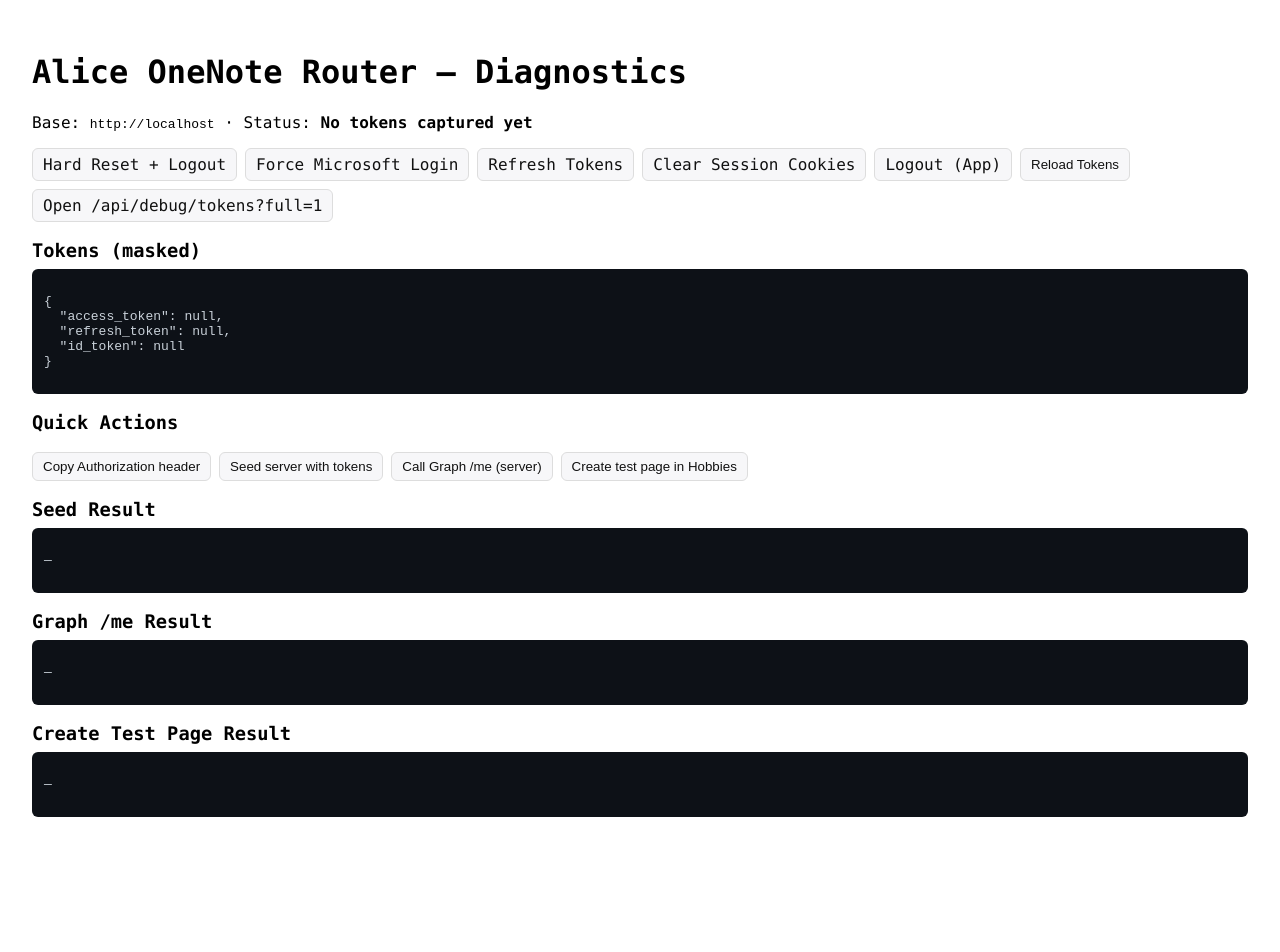
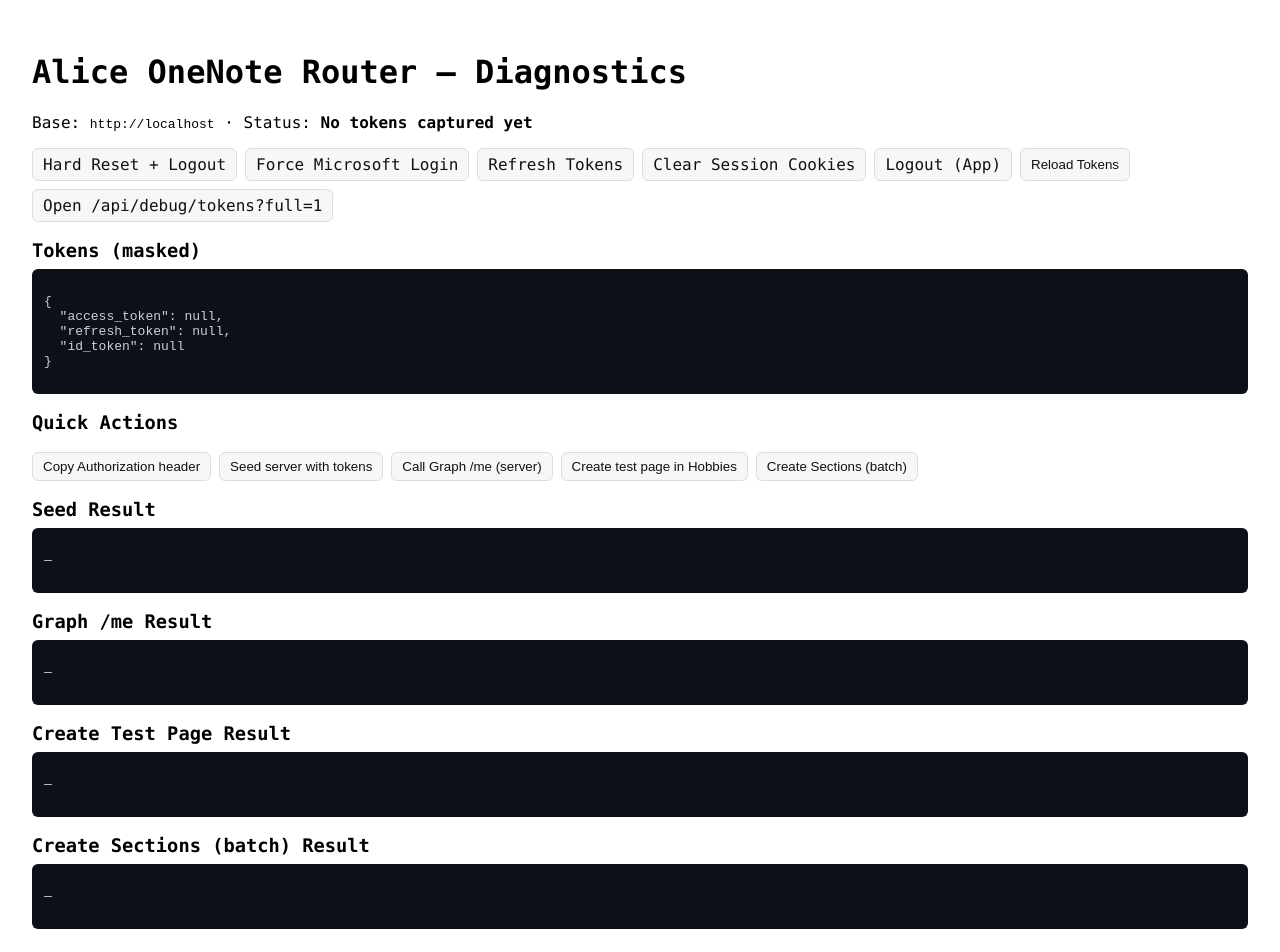
Before and after one commit to tchaudhry907/alice-onenote-router, a Next.js app: page /debug/diagnostics in a window 1280 px wide. Shown: the top 952 px of the page. Before the commit the page ends 849 px from the top, so only its background shows below. Built offline with nearby package versions, Linux system fonts and the light colour scheme.

Commit message:
Add batch section creation and streamline diagnostics

```diff
--- a/pages/debug/diagnostics.js
+++ b/pages/debug/diagnostics.js
@@ -1,18 +1,13 @@
 // pages/debug/diagnostics.js
-// Client-only diagnostics dashboard for auth + Graph quick-tests.
-
 import { useEffect, useMemo, useState } from "react";
-
-// Prevent Next from trying to pre-render dynamic data at build time
-export const config = { unstable_runtimeJS: true };
 
 export default function Diagnostics() {
   const [tokens, setTokens] = useState(null);
   const [status, setStatus] = useState("No tokens captured yet");
-
   const [seedResult, setSeedResult] = useState(null);
   const [meResult, setMeResult] = useState(null);
   const [createResult, setCreateResult] = useState(null);
+  const [batchResult, setBatchResult] = useState(null);
 
   const baseUrl = useMemo(() => {
     if (typeof window === "undefined") return "";
@@ -22,7 +17,7 @@ export default function Diagnostics() {
   const wantFull = useMemo(() => {
     if (typeof window === "undefined") return false;
     const p = new URLSearchParams(window.location.search);
-    return ["1", "true", "yes"].includes((p.get("full") || "").toLowerCase());
+    return ["1","true","yes"].includes((p.get("full") || "").toLowerCase());
   }, []);
 
   async function reloadTokens() {
@@ -36,16 +31,10 @@ export default function Diagnostics() {
       setStatus("Failed to load tokens");
     }
   }
-
   useEffect(() => { reloadTokens(); }, [baseUrl, wantFull]);
 
-  // ---- helpers -------------------------------------------------------------
-
   async function copyAuthHeader() {
-    if (!tokens?.access_token) {
-      alert("No access_token in memory. Click Refresh Tokens first, then Reload Tokens.");
-      return;
-    }
+    if (!tokens?.access_token) { alert("No access_token in memory."); return; }
     const s = `Authorization: Bearer ${tokens.access_token}`;
     await navigator.clipboard.writeText(s);
     alert("Copied Authorization header to clipboard.");
@@ -53,18 +42,18 @@ export default function Diagnostics() {
 
   async function seedServerWithTokens() {
     if (!tokens?.access_token || !tokens?.refresh_token || !tokens?.id_token) {
-      alert("Need access_token, refresh_token, and id_token to seed the server. Click ‘Refresh Tokens’, then ‘Reload Tokens’.");
+      alert("Need access_token, refresh_token, and id_token. Click “Refresh Tokens”, then Reload Tokens.");
       return;
     }
     const r = await fetch("/api/debug/tokens/import", {
       method: "POST",
       headers: { "Content-Type": "application/json" },
-      credentials: "include",
       body: JSON.stringify({
         access_token: tokens.access_token,
         refresh_token: tokens.refresh_token,
         id_token: tokens.id_token,
       }),
+      credentials: "include",
     });
     const j = await r.json();
     setSeedResult(j);
@@ -72,78 +61,42 @@ export default function Diagnostics() {
   }
 
   async function callGraphMe() {
-    // Prefer cookie session; fallback to clipboard Authorization if present.
-    const opts = { credentials: "include" };
-    try {
-      const r = await fetch("/api/graph/me", opts);
-      if (r.status === 401) {
-        const auth = await readAuthFromClipboard();
-        if (auth) {
-          const r2 = await fetch("/api/graph/me", { headers: { Authorization: auth }, credentials: "include" });
-          const j2 = await r2.json();
-          setMeResult(j2);
-          return;
-        }
-      }
-      const j = await r.json();
-      setMeResult(j);
-    } catch (e) {
-      setMeResult({ error: String(e) });
-    }
+    const r = await fetch("/api/graph/me", { credentials: "include" });
+    const j = await r.json();
+    setMeResult(j);
   }
 
   async function createTestPage() {
-    // Prefer cookie session; fallback to clipboard Authorization if present.
     setCreateResult({ loading: true });
-    const body = {
-      notebookName: "AliceChatGPT",
-      sectionName: "Hobbies",
-      title: "[DIAG] Test page from Diagnostics",
-      html: "<p>Created via Diagnostics button ✅</p>",
-    };
-
-    let r = await fetch("/api/debug/create-test-page", {
+    const r = await fetch("/api/debug/create-test-page", {
       method: "POST",
       headers: { "Content-Type": "application/json" },
       credentials: "include",
-      body: JSON.stringify(body),
+      body: JSON.stringify({
+        notebookName: "AliceChatGPT",
+        sectionName: "Hobbies",
+        title: "[DIAG] Test page from Diagnostics",
+        html: "<p>Created via Diagnostics button ✅</p>",
+      }),
     });
-
-    if (r.status === 401) {
-      const auth = await readAuthFromClipboard();
-      if (auth) {
-        r = await fetch("/api/debug/create-test-page", {
-          method: "POST",
-          headers: { "Content-Type": "application/json", Authorization: auth },
-          credentials: "include",
-          body: JSON.stringify(body),
-        });
-      }
-    }
-
-    try {
-      const j = await r.json();
-      setCreateResult(j);
-    } catch (e) {
-      setCreateResult({ ok: false, error: `Non-JSON response: ${e}` });
-    }
+    const j = await r.json();
+    setCreateResult(j);
   }
 
-  async function readAuthFromClipboard() {
-    if (typeof navigator?.clipboard?.readText !== "function") return null;
-    try {
-      const raw = (await navigator.clipboard.readText()).trim();
-      if (!raw) return null;
-      if (/^Authorization:\s*Bearer\s+/.test(raw)) return raw;
-      if (/^Bearer\s+/.test(raw)) return `Authorization: ${raw}`;
-      // Assume raw token
-      return `Authorization: Bearer ${raw}`;
-    } catch {
-      return null;
-    }
+  async function batchCreateSections() {
+    setBatchResult({ loading: true });
+    const r = await fetch("/api/graph/sections-create-batch", {
+      method: "POST",
+      headers: { "Content-Type": "application/json" },
+      credentials: "include",
+      body: JSON.stringify({
+        notebookName: "AliceChatGPT",
+        sectionNames: ["Hobbies", "Travel", "Taxes"],
+      }),
+    });
+    const j = await r.json();
+    setBatchResult(j);
   }
-
-  // ---- UI -----------------------------------------------------------------
 
   return (
     <main style={{ padding: 24, fontFamily: "ui-monospace, SFMono-Regular, Menlo, monospace" }}>
@@ -162,8 +115,8 @@ export default function Diagnostics() {
 
       <Section title={`Tokens (${wantFull ? "full, not truncated" : "masked"})`}>
         <pre style={{ whiteSpace: "pre-wrap" }}>
-{tokens?.access_token ? `access_token length: ${tokens.access_token.length} · starts with:\n${(tokens.access_token || "").slice(0,30)}…\n\n` : ""}
-{tokens ? JSON.stringify(tokens, null, 2) : "—"}
+{tokens?.access_token ? `access_token length: ${tokens.access_token.length} · starts with:\n${tokens.access_token.slice(0,30)}…\n\n` : ""}
+{JSON.stringify(tokens, null, 2)}
         </pre>
       </Section>
 
@@ -173,6 +126,7 @@ export default function Diagnostics() {
         <button className="btn" onClick={seedServerWithTokens}>Seed server with tokens</button>
         <button className="btn" onClick={callGraphMe}>Call Graph /me (server)</button>
         <button className="btn" onClick={createTestPage}>Create test page in Hobbies</button>
+        <button className="btn" onClick={batchCreateSections}>Create Sections (batch)</button>
       </div>
 
       <Section title="Seed Result">
@@ -185,6 +139,10 @@ export default function Diagnostics() {
 
       <Section title="Create Test Page Result">
         <pre>{createResult ? JSON.stringify(createResult, null, 2) : "—"}</pre>
+      </Section>
+
+      <Section title="Create Sections (batch) Result">
+        <pre>{batchResult ? JSON.stringify(batchResult, null, 2) : "—"}</pre>
       </Section>
 
       <style jsx>{`
```
